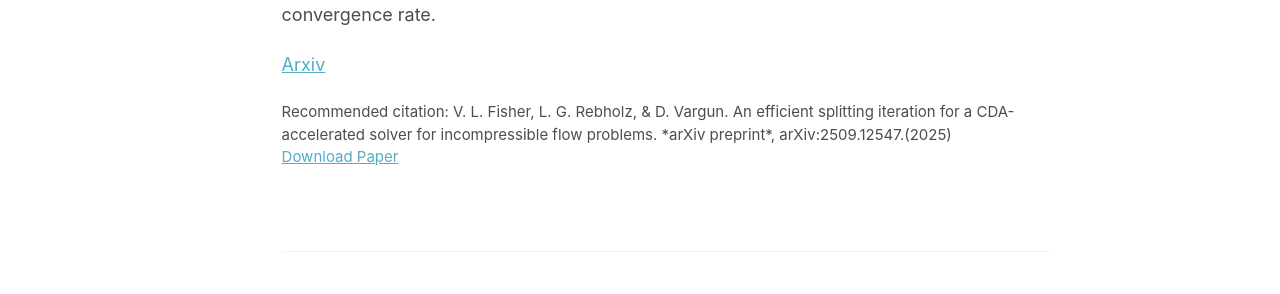
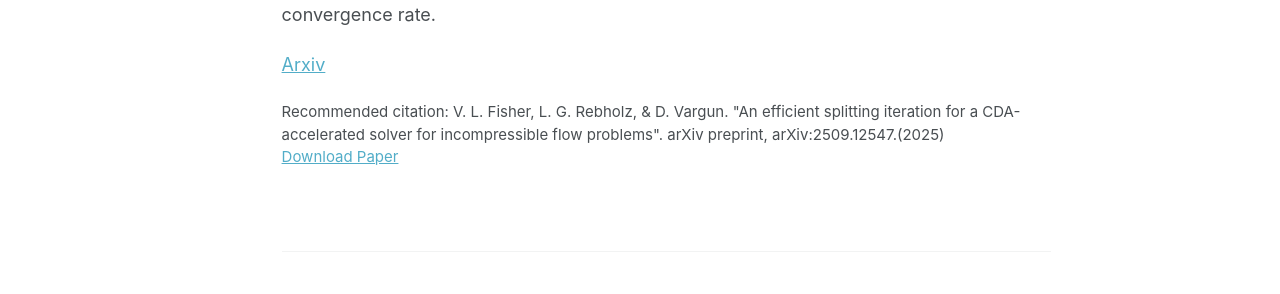
Before and after one commit to dvargun/dvargun.github.io, a Jekyll site: the page built from _publications/FRV2025.md, in a window 1280 px wide and 1292 px high. Shown: the part 601-895 px from the top of the window. Built offline with Jekyll 4.4.1, drawn with Linux system fonts in a browser that asks for light colours; some web fonts are replaced; a script bundle is joined from its source files by our own code; library files that are not in the unit come from our copies.

```diff
--- a/_publications/FRV2025.md
+++ b/_publications/FRV2025.md
@@ -11,7 +11,7 @@ venue: 'arxiv preprint'
 paperurl: 'https://arxiv.org/abs/2509.12547'
 keywords:
   - machine learning
-citation: V. L. Fisher, L. G. Rebholz, & D. Vargun. An efficient splitting iteration for a CDA-accelerated solver for incompressible flow problems. *arXiv preprint*, arXiv:2509.12547.(2025)
+citation: V. L. Fisher, L. G. Rebholz, & D. Vargun. "An efficient splitting iteration for a CDA-accelerated solver for incompressible flow problems". arXiv preprint, arXiv:2509.12547.(2025)
 ---
 
 We propose, analyze, and test an efficient splitting iteration for solving the incompressible, steady Navier-Stokes equations in the setting where partial solution data is known. The (possibly noisy) solution data is incorporated into a Picard-type solver via continuous data assimilation (CDA). Efficiency is gained over the usual Picard iteration through an algebraic splitting of Yosida-type that produces easier linear solves, and accuracy/consistency is shown to be maintained through the use of an incremental pressure and grad-div stabilization. We prove that CDA scales the Lipschitz constant of the associated fixed point operator by square root of is the characteristic spacing of the known solution data. This implies that CDA accelerates an already converging solver (and the more data, the more acceleration) and enables convergence of solvers in parameter regimes where the solver would fail (and the more data, the larger the parameter regime). Numerical tests illustrate the theory on several benchmark test problems and show that the proposed efficient solver gives nearly identical results in terms of number of iterations to converge; in other words, the proposed solver gives an efficiency gain with no loss in convergence rate.
```
Also changed, not shown: _publications/HRV2023.md (+2 -2 lines), _publications/VMR2025.md (+2 -2 lines).
